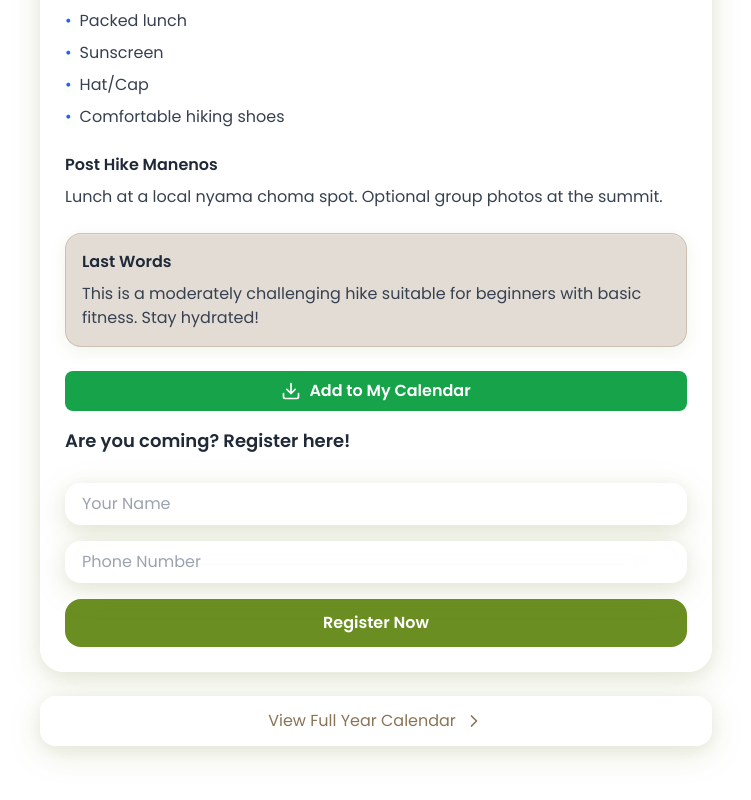
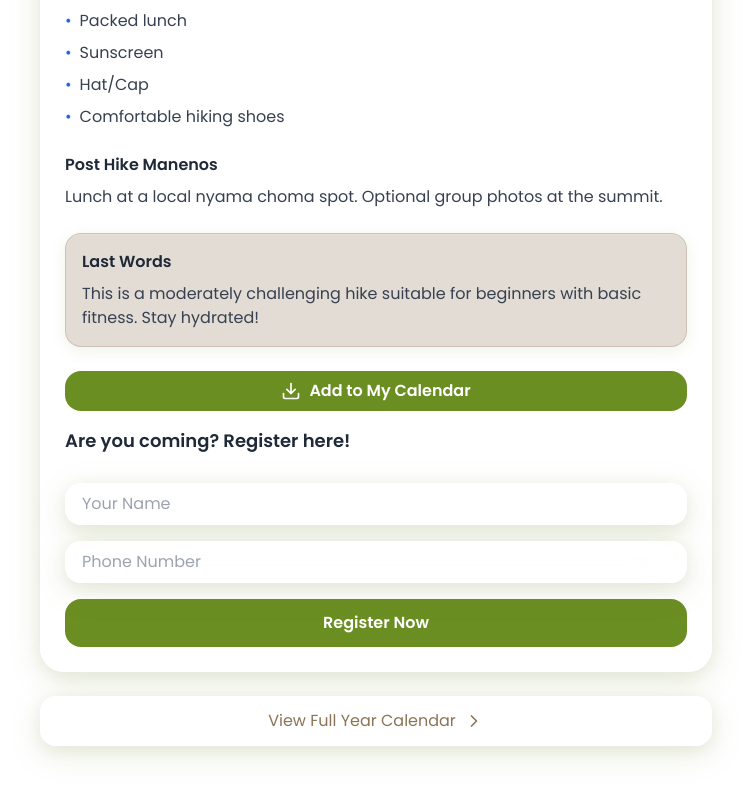
Before and after one commit to knjoroge-casa/sirimonhikers, a React (Vite) app: page / in a window 1280 px wide. Shown: the part 920-1720 px from the top of the page, without its empty margins (264-1015 px from the left). Built offline with nearby package versions, Linux system fonts and the light colour scheme.

Commit message:
Update App.jsx

```diff
--- a/src/App.jsx
+++ b/src/App.jsx
@@ -887,7 +887,8 @@ style={{ backgroundColor: '#6B8E23' }}
               )}
               <button
   onClick={() => downloadSingleEvent(upcomingHike)}
-                className="w-full mb-4 bg-green-600 text-white py-2 rounded-lg font-semibold hover:bg-green-700 flex items-center justify-center"
+  className="w-full mb-4 py-2 rounded-2xl font-semibold text-white hover:opacity-90 flex items-center justify-center"
+  style={{ backgroundColor: '#6B8E23' }}
 >
                 <Download className="w-5 h-5 mr-2" />
                 Add to My Calendar
```
Lines whose indentation alone changed are shown as unchanged.
